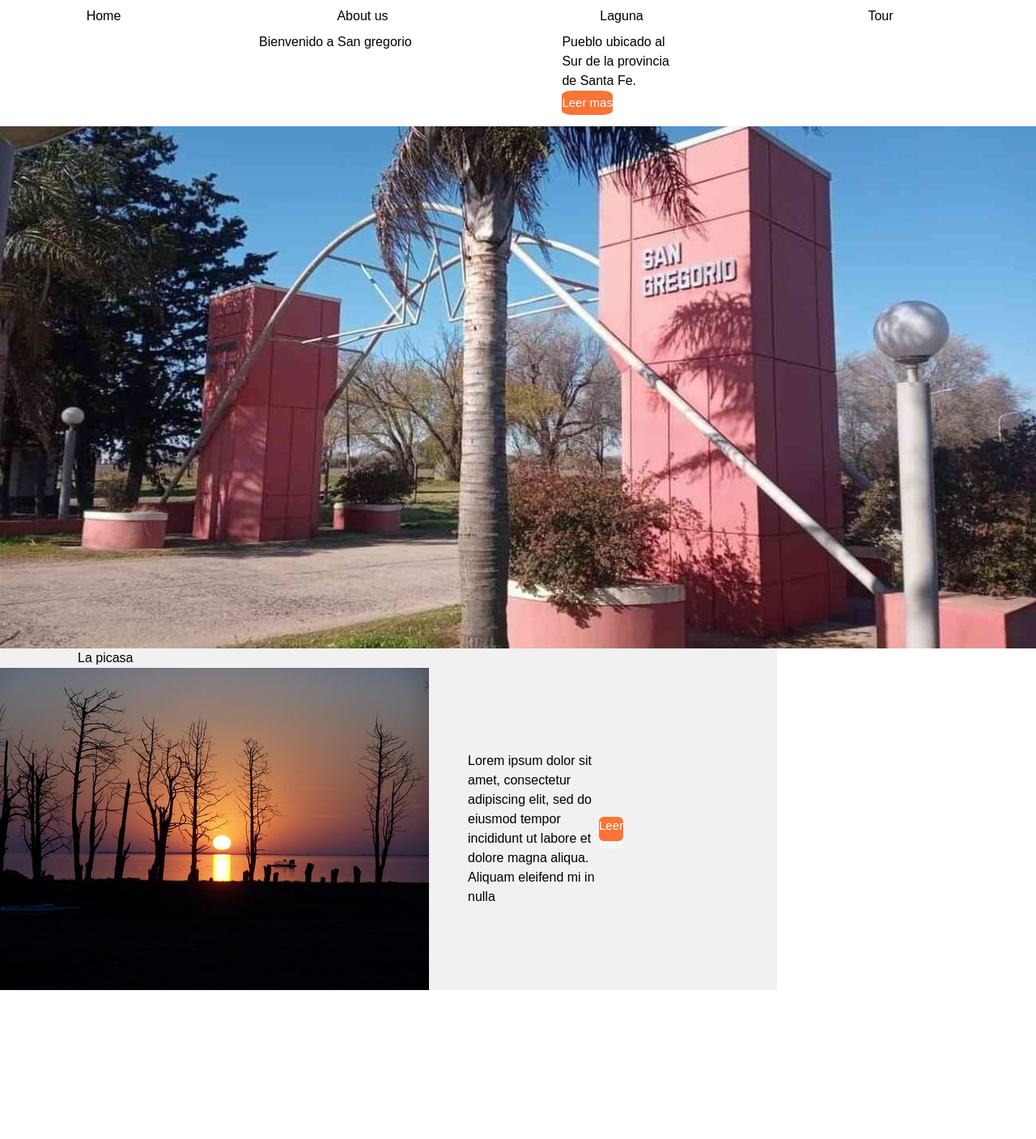
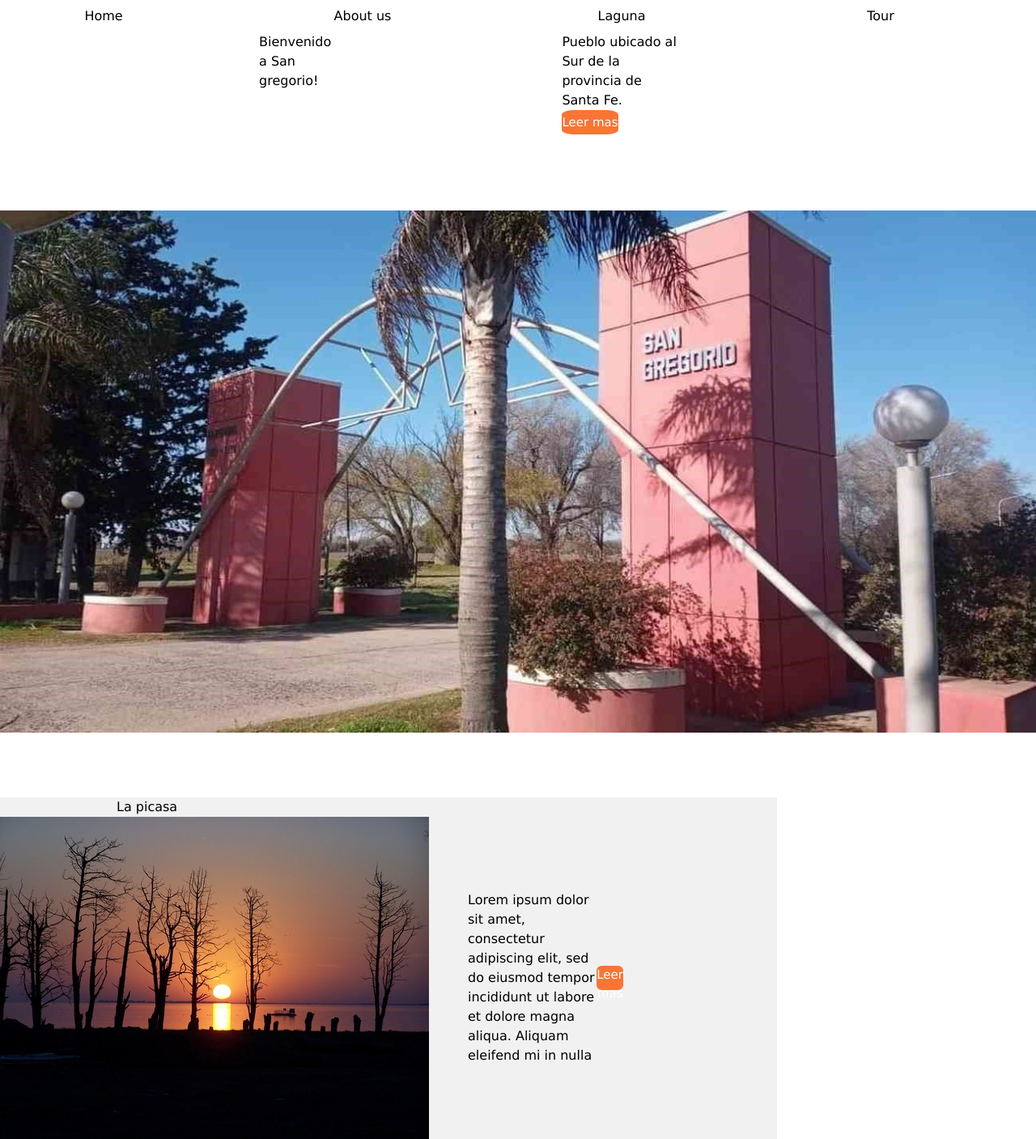
Before and after one commit to gerorodriguez/Turismo-San-Gregorio, a JavaScript app: page / in a window 1280 px wide. Shown: the whole page at 81% size. Before the commit the page ends 1223 px from the top, so only its background shows below. Built offline with nearby package versions, Linux system fonts and the light colour scheme; the HTML template or start-up script is replaced by a standard one.

Commit message:
fix styles

```diff
--- a/src/App.css
+++ b/src/App.css
@@ -1,5 +1,5 @@
 .main {
-  font-family: sans-serif;
+  font-family: Verdana, Geneva, Tahoma, sans-serif;
 }
 .head {
   display: flex;
@@ -11,9 +11,7 @@
   margin-left: 25%;
   margin-right: 30%;
 }
-.info h1 {
-  width: 40%;
-}
+
 .text {
   margin-left: 0%;
   width: 25%;
@@ -51,18 +49,12 @@
 }
 .laguna h2 {
   display: flex;
-  margin-left: 10%;
+  margin-left: 15%;
   width: 60%;
 }
 .pic {
   display: flex;
   align-items: center;
-}
-
-.inf {
-  display: flex;
-  flex-direction: column;
-  width: 100%;
 }
 
 .boton {
@@ -82,11 +74,6 @@
   margin-left: 5%;
 }
 
-.letra {
-  display: flex;
-  justify-content: flex-end;
-}
-
 .pic button {
   border: none;
   outline: black;
--- a/src/App.js
+++ b/src/App.js
@@ -10,14 +10,14 @@ const App = () => {
         <button>Tour</button>
       </div>
       <div className="info">
-        <h2>Bienvenido a San gregorio</h2>
+        <h1 className="welcome w-20">Bienvenido a San gregorio!</h1>
         <div className="text">
           <p>Pueblo ubicado al Sur de la provincia de Santa Fe.</p>
           <button className="bt1">Leer mas</button>
         </div>
       </div>
-      <div className="picture">
-        <img src="hero.png" className=""  alt="SG" />
+      <div className="picture h-100 my-20">
+        <img src="hero.png" className="" alt="SG" />
       </div>
       <div className="laguna">
         <h2>La picasa</h2>
@@ -28,7 +28,7 @@ const App = () => {
             eiusmod tempor incididunt ut labore et dolore magna aliqua. Aliquam
             eleifend mi in nulla
             <div className="boton">
-              <button className="bt2">Leer mas</button>
+              <button className="bt2 h-80">Leer mas</button>
             </div>
           </p>
         </div>
```
